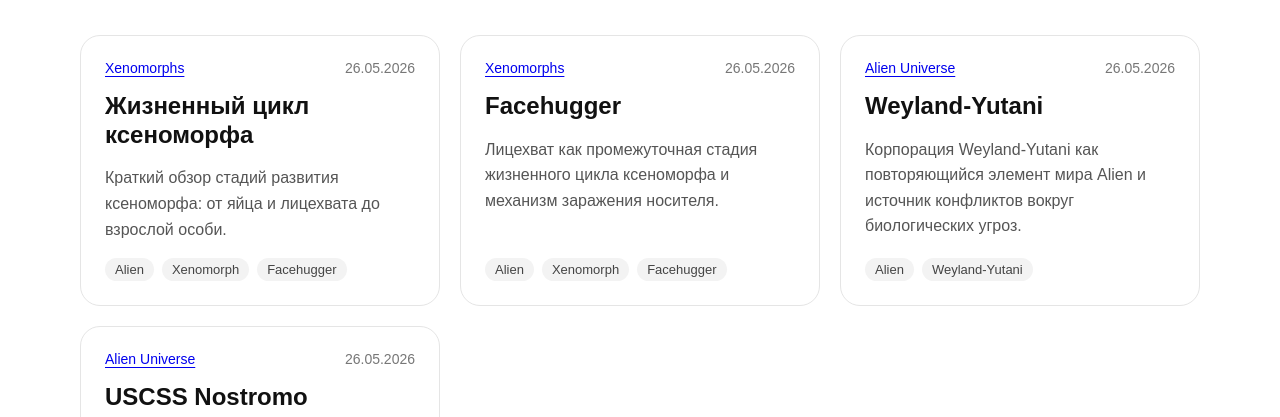
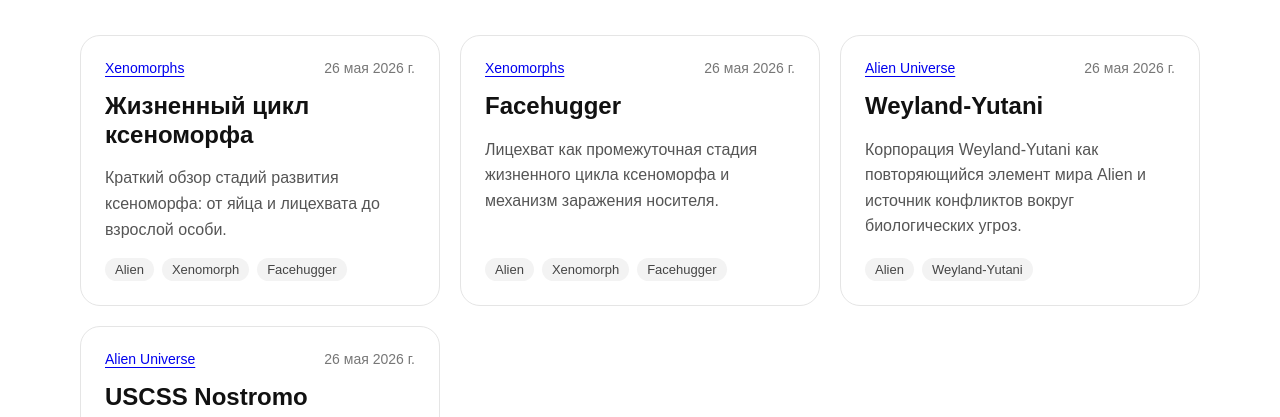
Before and after one commit to aisaenok/thematic-content-platform, a Next.js app in the folder apps/web/: page /wiki/tags/alien in a window 1280 px wide. Shown: the part 295-712 px from the top of the page. Built offline with nearby package versions, Linux system fonts and the light colour scheme.

Commit message:
refactor(web): centralize display date formatting

```diff
--- a/apps/web/src/entities/article/ui/article-card/article-card.tsx
+++ b/apps/web/src/entities/article/ui/article-card/article-card.tsx
@@ -2,6 +2,7 @@
 import Link from 'next/link'
 
 import styles from './article-card.module.css'
+import { formatDisplayDate } from '@/shared/lib/date'
 import { routes } from '@/shared/routing'
 
 type ArticleCardProps = {
@@ -16,9 +17,7 @@
           {article.category.title}
         </Link>
 
-        <time dateTime={article.publishedAt}>
-          {new Date(article.publishedAt).toLocaleDateString('ru-RU')}
-        </time>
+        <time dateTime={article.publishedAt}>{formatDisplayDate(article.publishedAt)}</time>
       </div>
 
       <h2 className={styles.title}>
--- a/apps/web/src/entities/article/ui/article-details/article-details.tsx
+++ b/apps/web/src/entities/article/ui/article-details/article-details.tsx
@@ -3,6 +3,7 @@
 import styles from './article-details.module.css'
 import { getArticleBodyParagraphs } from '../../lib/get-article-body-paragraphs'
 import Link from 'next/link'
+import { formatDisplayDate } from '@/shared/lib/date'
 import { routes } from '@/shared/routing'
 
 type ArticleDetailsProps = {
@@ -24,7 +25,7 @@
           </Link>
 
           <time className={styles.date} dateTime={article.publishedAt}>
-            {new Date(article.publishedAt).toLocaleDateString('ru-RU')}
+            {formatDisplayDate(article.publishedAt)}
           </time>
         </div>
 
--- a/apps/web/src/entities/news/ui/news-card/news-card.tsx
+++ b/apps/web/src/entities/news/ui/news-card/news-card.tsx
@@ -1,6 +1,7 @@
 import type { NewsSummary } from '@thematic-content-platform/content-domain'
 import Link from 'next/link'
 
+import { formatDisplayDate } from '../../../../shared/lib/date'
 import { routes } from '../../../../shared/routing'
 import styles from './news-card.module.css'
 
@@ -15,7 +16,7 @@
         <span>{newsItem.category.title}</span>
 
         <time dateTime={newsItem.publishedAt}>
-          {new Date(newsItem.publishedAt).toLocaleDateString('ru-RU')}
+          {formatDisplayDate(newsItem.publishedAt)}
         </time>
       </div>
 
--- a/apps/web/src/entities/news/ui/news-details/news-details.tsx
+++ b/apps/web/src/entities/news/ui/news-details/news-details.tsx
@@ -1,6 +1,7 @@
 import type { NewsItem } from '@thematic-content-platform/content-domain'
 
 import { getNewsBodyParagraphs } from '../../lib'
+import { formatDisplayDate } from '../../../../shared/lib/date'
 import styles from './news-details.module.css'
 
 type NewsDetailsProps = {
@@ -17,7 +18,7 @@
           <p className={styles.eyebrow}>{newsItem.category.title}</p>
 
           <time className={styles.date} dateTime={newsItem.publishedAt}>
-            {new Date(newsItem.publishedAt).toLocaleDateString('ru-RU')}
+            {formatDisplayDate(newsItem.publishedAt)}
           </time>
         </div>
 
--- /dev/null
+++ b/apps/web/src/shared/config/i18n.ts
@@ -0,0 +1,3 @@
+export const DEFAULT_LOCALE = 'ru-RU'
+
+export type AppLocale = typeof DEFAULT_LOCALE
--- /dev/null
+++ b/apps/web/src/shared/lib/date/format-display-date.ts
@@ -0,0 +1,20 @@
+import type { DateISOString } from '@thematic-content-platform/content-domain'
+
+import { DEFAULT_LOCALE, type AppLocale } from '../../config/i18n'
+
+type FormatDisplayDateOptions = {
+  locale?: AppLocale
+}
+
+export const formatDisplayDate = (
+  dateISOString: DateISOString,
+  options: FormatDisplayDateOptions = {},
+): string => {
+  const locale = options.locale ?? DEFAULT_LOCALE
+
+  return new Date(dateISOString).toLocaleDateString(locale, {
+    day: '2-digit',
+    month: 'long',
+    year: 'numeric',
+  })
+}
--- /dev/null
+++ b/apps/web/src/shared/lib/date/index.ts
@@ -0,0 +1 @@
+export { formatDisplayDate } from './format-display-date'
```
